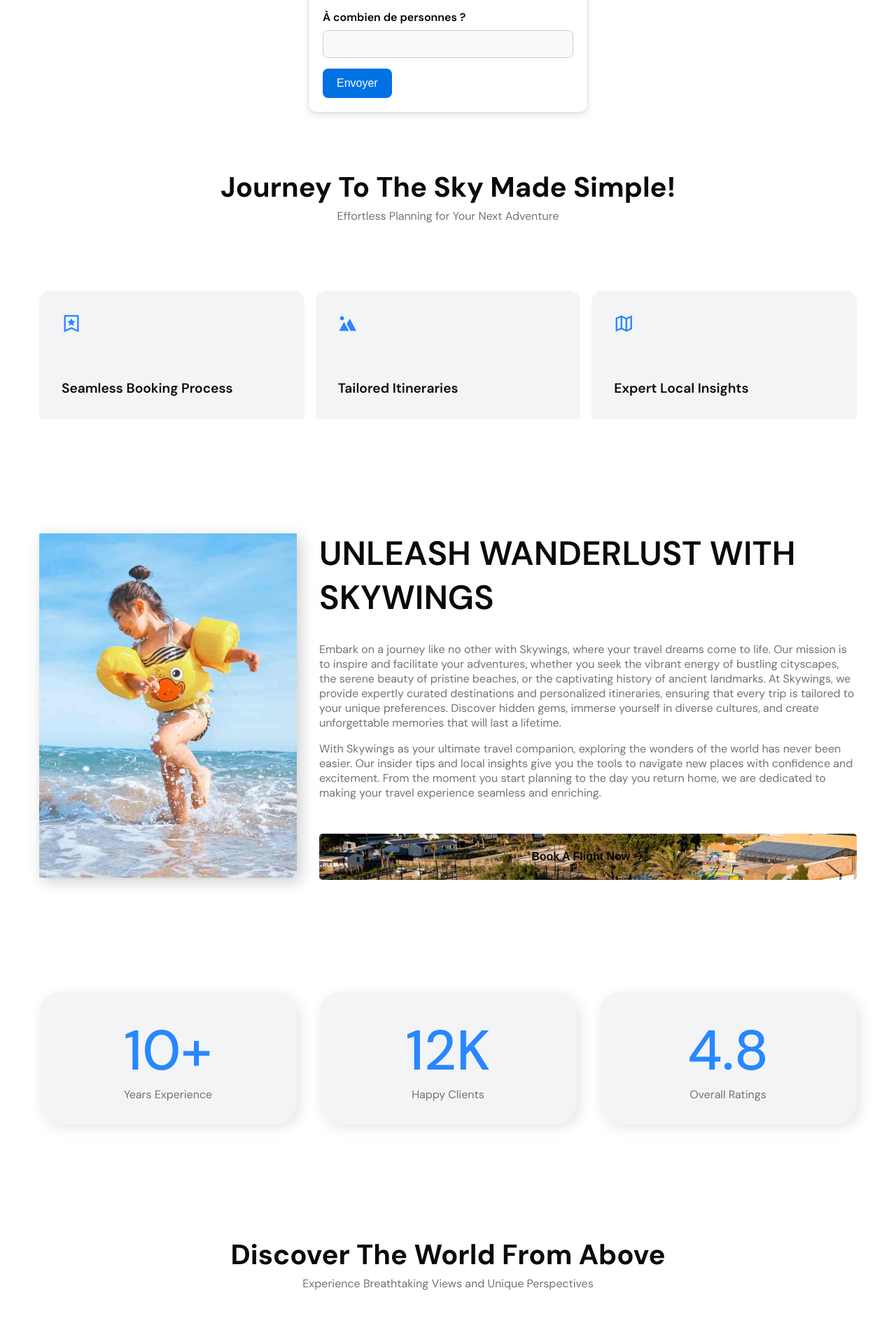
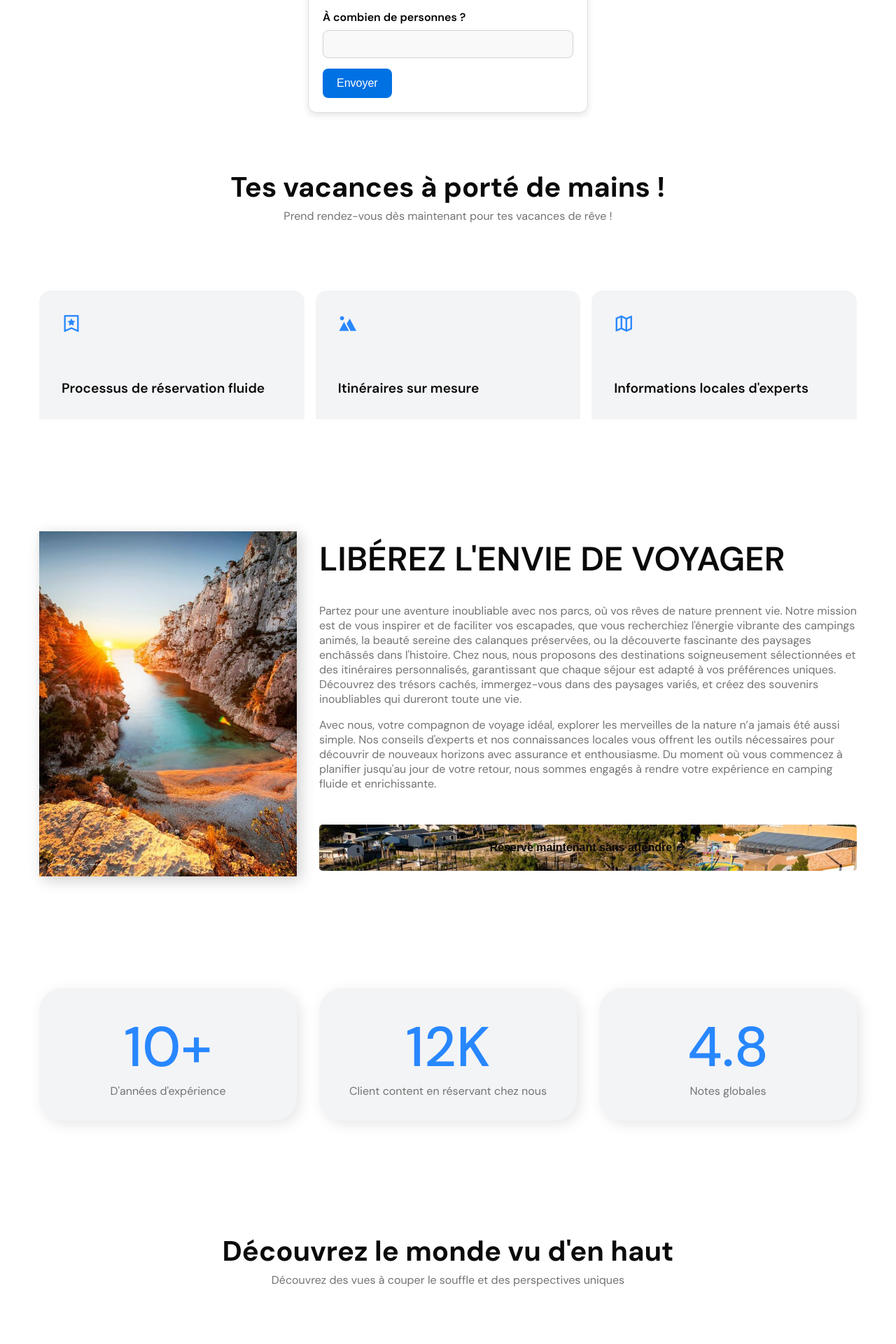
Before and after one commit to william-rauwens-oliver/parcNational, a PHP site: page / in a window 1280 px wide. Shown: the part 1802-3722 px from the top of the page at 70% size. Run offline with PHP 8.4, Linux system fonts and the light colour scheme; data that the repository does not hold is empty; some libraries are stand-ins or nearby versions.

Commit message:
Add New Design, And Calanque, Commentary, and others.

```diff
--- a/index.php
+++ b/index.php
@@ -182,52 +182,53 @@ try {
   </div>
 
     <section class="section__container journey__container" id="tour">
-      <h2 class="section__header">Journey To The Sky Made Simple!</h2>
+      <h2 class="section__header">Tes vacances à porté de mains !</h2>
       <p class="section__description">
-        Effortless Planning for Your Next Adventure
+        Prend rendez-vous dès maintenant pour tes vacances de rêve !
       </p>
       <div class="journey__grid">
         <div class="journey__card">
           <div class="journey__card__bg">
             <span><i class="ri-bookmark-3-line"></i></span>
-            <h4>Seamless Booking Process</h4>
+            <h4>Processus de réservation fluide</h4>
           </div>
           <div class="journey__card__content">
             <span><i class="ri-bookmark-3-line"></i></span>
-            <h4>Easy Reservations, One Click Away</h4>
+            <h4>Réservations faciles, en un seul clic</h4>
             <p>
-              From flights and accommodations to activities and transfers,
-              everything you need is available at your fingertips, making travel
-              planning effortless.
+            Des campings et calanques aux activités extraordinaire tout
+            ce dont vous avez besoin est à portée de main, ce qui facilite
+            votre voyage, planifier dès maintenant !
             </p>
           </div>
         </div>
         <div class="journey__card">
           <div class="journey__card__bg">
             <span><i class="ri-landscape-fill"></i></span>
-            <h4>Tailored Itineraries</h4>
+            <h4>Itinéraires sur mesure</h4>
           </div>
           <div class="journey__card__content">
             <span><i class="ri-landscape-fill"></i></span>
-            <h4>Customized Plans Just for You</h4>
+            <h4>Des forfaits personnalisés rien que pour vous</h4>
             <p>
-              Enjoy personalized travel plans designed to match your preferences
-              and interests. Whether you seek adventure or cultural immersion,
-              our tailored itineraries ensure your journey is uniquely yours.
+            Profitez de plans de campigns personnalisés conçus pour
+            correspondre à vos préférences et intérêts. Que vous recherchiez
+            l'aventure ou l'immersion culturelle.
             </p>
           </div>
         </div>
         <div class="journey__card">
           <div class="journey__card__bg">
             <span><i class="ri-map-2-line"></i></span>
-            <h4>Expert Local Insights</h4>
+            <h4>Informations locales d'experts</h4>
           </div>
           <div class="journey__card__content">
             <span><i class="ri-map-2-line"></i></span>
-            <h4>Insider Tips and Recommendations</h4>
+            <h4>Conseils et recommandations d’initiés</h4>
             <p>
-              We provide curated recommendations for dining, sightseeing, and
-              hidden gems, so you can experience each destination like a local.
+            Nous fournissons des recommandations organisées pour les restaurants,
+            les visites touristiques pour que vous puissiez découvrir chaque
+            destination.
             </p>
           </div>
         </div>
@@ -239,29 +240,31 @@ try {
         <img src="assets/showcase.jpg" alt="showcase" />
       </div>
       <div class="showcase__content">
-        <h4>UNLEASH WANDERLUST WITH SKYWINGS</h4>
+        <h4>LIBÉREZ L'ENVIE DE VOYAGER</h4>
         <p>
-          Embark on a journey like no other with Skywings, where your travel
-          dreams come to life. Our mission is to inspire and facilitate your
-          adventures, whether you seek the vibrant energy of bustling
-          cityscapes, the serene beauty of pristine beaches, or the captivating
-          history of ancient landmarks. At Skywings, we provide expertly curated
-          destinations and personalized itineraries, ensuring that every trip is
-          tailored to your unique preferences. Discover hidden gems, immerse
-          yourself in diverse cultures, and create unforgettable memories that
-          will last a lifetime.
+        Partez pour une aventure inoubliable avec nos parcs,
+        où vos rêves de nature prennent vie. Notre mission est de vous
+        inspirer et de faciliter vos escapades, que vous recherchiez
+        l'énergie vibrante des campings animés, la beauté sereine des calanques
+        préservées, ou la découverte fascinante des paysages enchâssés dans
+        l'histoire. Chez nous, nous proposons des destinations soigneusement
+        sélectionnées et des itinéraires personnalisés, garantissant que chaque
+        séjour est adapté à vos préférences uniques. Découvrez des trésors cachés,
+        immergez-vous dans des paysages variés, et créez des souvenirs inoubliables
+        qui dureront toute une vie.
         </p>
         <p>
-          With Skywings as your ultimate travel companion, exploring the wonders
-          of the world has never been easier. Our insider tips and local
-          insights give you the tools to navigate new places with confidence and
-          excitement. From the moment you start planning to the day you return
-          home, we are dedicated to making your travel experience seamless and
-          enriching.
+        Avec nous, votre compagnon de voyage idéal, explorer les merveilles
+        de la nature n’a jamais été aussi simple. Nos conseils d'experts et
+        nos connaissances locales vous offrent les outils nécessaires pour
+        découvrir de nouveaux horizons avec assurance et enthousiasme.
+        Du moment où vous commencez à planifier jusqu'au jour de votre retour,
+        nous sommes engagés à rendre votre expérience en camping fluide et
+        enrichissante.
         </p>
         <div class="showcase__btn">
           <button class="btn">
-            Book A Flight Now
+            Réserve maintenant sans attendre
             <span><i class="ri-arrow-right-line"></i></span>
           </button>
         </div>
@@ -271,56 +274,56 @@ try {
     <section class="section__container banner__container">
       <div class="banner__card">
         <h4>10+</h4>
-        <p>Years Experience</p>
+        <p>D'années d'expérience</p>
       </div>
       <div class="banner__card">
         <h4>12K</h4>
-        <p>Happy Clients</p>
+        <p>Client content en réservant chez nous</p>
       </div>
       <div class="banner__card">
         <h4>4.8</h4>
-        <p>Overall Ratings</p>
+        <p>Notes globales</p>
       </div>
     </section>
 
     <section class="section__container discover__container">
-      <h2 class="section__header">Discover The World From Above</h2>
+      <h2 class="section__header">Découvrez le monde vu d'en haut</h2>
       <p class="section__description">
-        Experience Breathtaking Views and Unique Perspectives
+      Découvrez des vues à couper le souffle et des perspectives uniques
       </p>
       <div class="discover__grid">
         <div class="discover__card">
           <span><i class="ri-camera-lens-line"></i></span>
-          <h4>Aerial Cityscapes</h4>
+          <h4>Paysages naturel</h4>
           <p>
-            Witness the architectural marvels and bustling streets from
-            bird's-eye view, offering a unique perspective.
+          Soyez témoin des merveilles architecturales et des rues animées de
+          vue plongeante, offrant une perspective unique.
           </p>
         </div>
         <div class="discover__card">
           <span><i class="ri-ship-line"></i></span>
-          <h4>Coastal Wonders</h4>
+          <h4>Merveilles côtières</h4>
           <p>
-            Fly over pristine coastlines and turquoise waters, revealing hidden
-            coves and vibrant coral reefs.
+          Survolez des côtes immaculées et des eaux turquoise pour découvrir des trésors cachés.
+          criques et récifs coralliens vibrants.
           </p>
         </div>
         <div class="discover__card">
           <span><i class="ri-landscape-line"></i></span>
-          <h4>Historic Landmarks</h4>
+          <h4>Monuments historiques</h4>
           <p>
-            Observe the grandeur of ancient castles and other significant sites
-            in a way that ground tours can't offer.
+          Observez la grandeur des architectures et d'autres sites importants
+          d'une manière dont vous n'en avez jamais vue.
           </p>
         </div>
       </div>
     </section>
 
     <section class="section__container client__container">
-      <h2 class="section__header">Loved By Over Thousand Travelers</h2>
+      <h2 class="section__header">Apprécié par plus de milliers de voyageurs</h2>
       <p class="section__description">
-        Discover the stories of wanderlust and cherished memories through the
-        eyes of our valued clients.
+      Découvrez les histoires d'envie de voyager et de souvenirs précieux à travers le
+      yeux de nos précieux clients.
       </p>
       <!-- Slider main container -->
       <div class="swiper">
@@ -338,18 +341,17 @@ try {
                   <span><i class="ri-star-fill"></i></span>
                 </div>
                 <p>
-                  Skywings has completely transformed my travel experience. From
-                  finding hidden gems in bustling cities to discovering serene
-                  retreats off the beaten path, every detail was thoughtfully
-                  arranged. I can't recommend Skywings enough for anyone looking
-                  to elevate their travel experience!
+                Vous avez complètement transformé mon expérience de voyage. Depuis
+                  trouver des trésors cachés dans des villes animées pour découvrir sereinement
+                  se retire hors des sentiers battus, chaque détail a été soigneusement pensé
+                  arrangé. Je recommande leur expérience de voyage !
                 </p>
               </div>
               <div class="client__details">
                 <img src="assets/client-1.jpg" alt="client" />
                 <div>
                   <h4>John Adams</h4>
-                  <h5>Travel Blogger</h5>
+                  <h5>Blogueur de voyage</h5>
                 </div>
               </div>
             </div>
@@ -365,18 +367,18 @@ try {
                   <span><i class="ri-star-fill"></i></span>
                 </div>
                 <p>
-                  My recent adventure with Skywings was nothing short of
-                  spectacular. The personalized itineraries and recommendations
-                  they provided led me to extraordinary locations that I would
-                  never have found on my own. I'm already planning my next
-                  adventure with them!
+                Ma récente aventure avec vous n'était rien de moins
+                  spectaculaire. Les itinéraires et recommandations personnalisés
+                  ils m'ont fourni des endroits extraordinaires que je voudrais
+                  je n'ai jamais trouvé par moi-même. Je prépare déjà mon prochain
+                  aventure avec eux!
                 </p>
               </div>
               <div class="client__details">
                 <img src="assets/client-2.jpg" alt="client" />
                 <div>
                   <h4>Emily Thompson</h4>
-                  <h5>Adventure Enthusiast</h5>
+                  <h5>Passionné d'aventure</h5>
                 </div>
               </div>
             </div>
@@ -392,18 +394,17 @@ try {
                   <span><i class="ri-star-fill"></i></span>
                 </div>
                 <p>
-                  Skywings offered a transformative experience for my research
-                  into historical landmarks. The unique aerial perspectives and
-                  provided a new level of appreciation and insight into the
-                  sites I studied. I highly recommend their services to fellow
-                  historians and cultural enthusiasts.
+                Vous avez offert une expérience transformatrice pour mes recherches
+                  en monuments historiques.Je recommande fortement leurs services à mes collègues
+                  historiens et passionnés de culture. Merci beaucoup pour cette expérience inoubliable.
+                  Je reviendrais l'année prochaine.
                 </p>
               </div>
               <div class="client__details">
                 <img src="assets/client-3.jpg" alt="client" />
                 <div>
                   <h4>Sarah Lee</h4>
-                  <h5>Cultural Historian</h5>
+                  <h5>Historienne culturel</h5>
                 </div>
               </div>
             </div>
@@ -419,18 +420,17 @@ try {
                   <span><i class="ri-star-fill"></i></span>
                 </div>
                 <p>
-                  Finding a balance between work and travel can be challenging,
-                  but Skywings made it effortless. Their efficient planning and
-                  excellent recommendations helped me maximize my downtime and
-                  enjoy every moment of my trip. I look forward to working with
-                  them again on future travels.
+                Trouver un équilibre entre travail et voyage peut être difficile,
+                  mais vous l'avait fait sans effort. Leur planification efficace et
+                  d'excellentes recommandations m'ont aidé à maximiser mes temps d'arrêt et
+                  profitez de chaque instant de mon voyage.
                 </p>
               </div>
               <div class="client__details">
                 <img src="assets/client-4.jpg" alt="client" />
                 <div>
                   <h4>David Patel</h4>
-                  <h5>Business Executive</h5>
+                  <h5>Dirigeant d'entreprise</h5>
                 </div>
               </div>
             </div>
@@ -443,7 +443,7 @@ try {
       <div class="section__container footer__container">
         <div class="footer__col">
           <div class="footer__logo">
-            <a href="#" class="logo">parcNational</a>
+            <a href="#" class="logo">ParcNational</a>
           </div>
           <p>
           Explorez notre parc avec facilité et enthousiasme grâce à
```
Also changed, not shown: assets/showcase.jpg, 2 other files.
